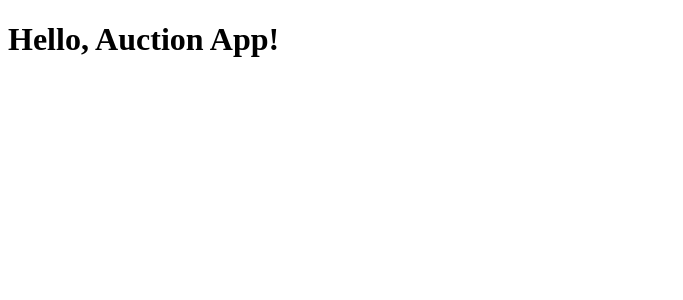
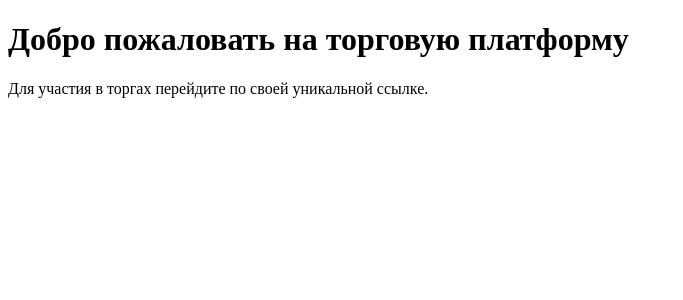
Before and after one commit to MartiP54/react-trade-app, a React (Create React App) app in the folder client/: page / in a window 1280 px wide. Shown: the top 300 px of the page, without its empty margins (0-683 px from the left). Built offline with nearby package versions, Linux system fonts and the light colour scheme.

Commit message:
feat: add mui to project

```diff
--- a/client/src/App.tsx
+++ b/client/src/App.tsx
@@ -1,7 +1,25 @@
 import React from 'react';
+import { BrowserRouter as Router, Route, Routes } from 'react-router-dom';
+import AdminPage from './pages/AdminPage';
 
 const App: React.FC = () => {
-  return <h1>Hello, Auction App!</h1>;
+  return (
+    <Router>
+      <Routes>
+        <Route
+          path="/"
+          element={
+            <div>
+              <h1>Добро пожаловать на торговую платформу</h1>
+              <p>Для участия в торгах перейдите по своей уникальной ссылке.</p>
+            </div>
+          }
+        />
+        <Route path="/admin" element={<AdminPage />} />;
+        <Route path="*" element={<h2>Страница не найдена</h2>} />
+      </Routes>
+    </Router>
+  );
 };
 
 export default App;
--- a/client/src/index.tsx
+++ b/client/src/index.tsx
@@ -1,5 +1,12 @@
 import React from 'react';
-import ReactDOM from 'react-dom';
+import ReactDOM from 'react-dom/client';
 import App from './App';
 
-ReactDOM.render(<App />, document.getElementById('root'));
+const rootElement = document.getElementById('root');
+
+if (rootElement) {
+  const root = ReactDOM.createRoot(rootElement);
+  root.render(<App />);
+} else {
+  console.error('Root element not found');
+}
--- a/package.json
+++ b/package.json
@@ -16,6 +16,9 @@
   "author": "",
   "license": "ISC",
   "dependencies": {
+    "@emotion/react": "^11.13.3",
+    "@emotion/styled": "^11.13.0",
+    "@mui/icons-material": "^6.1.7",
     "@mui/material": "^6.1.7",
     "@types/react-router-dom": "^5.3.3",
     "cors": "^2.8.5",
```
Also changed, not shown: 1 other file (tests, documents, lock files or other folders).
